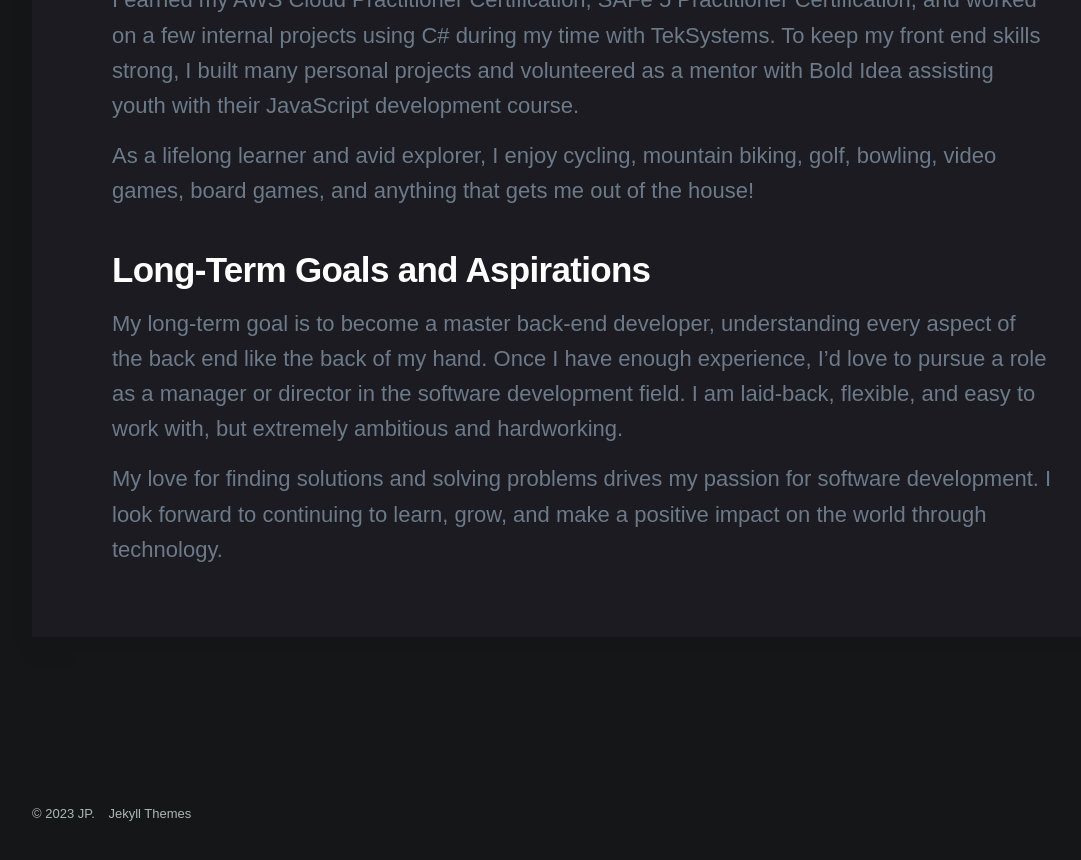
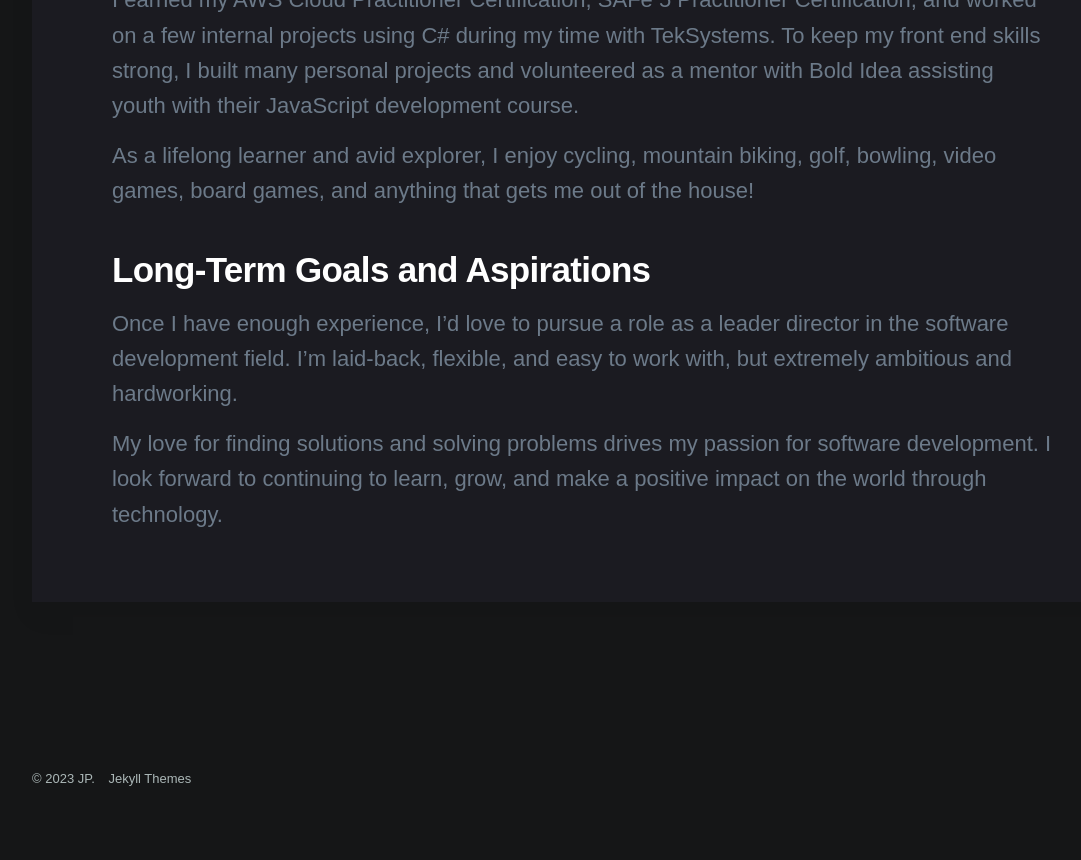
Before and after one commit to jonahpena/jonahpena.github.io, a Jekyll site: the page built from _pages/about.md, in a window 1280 px wide and 900 px high, scrolled down 1129 px. Shown: the top 860 px of the window, without its empty margins (58-1139 px from the left). Built offline with Jekyll 4.4.1, drawn with Linux system fonts in a browser that asks for light colours; nearby versions of some CDN libraries; some web fonts are replaced.

Commit message:
made changes to about section

```diff
--- a/_pages/about.md
+++ b/_pages/about.md
@@ -17,6 +17,6 @@ As a lifelong learner and avid explorer, I enjoy cycling, mountain biking, golf,
 
 ## Long-Term Goals and Aspirations
 
-My long-term goal is to become a master back-end developer, understanding every aspect of the back end like the back of my hand. Once I have enough experience, I'd love to pursue a role as a manager or director in the software development field. I am laid-back, flexible, and easy to work with, but extremely ambitious and hardworking.
+Once I have enough experience, I'd love to pursue a role as a leader director in the software development field. I'm laid-back, flexible, and easy to work with, but extremely ambitious and hardworking.
 
 My love for finding solutions and solving problems drives my passion for software development. I look forward to continuing to learn, grow, and make a positive impact on the world through technology.
```
